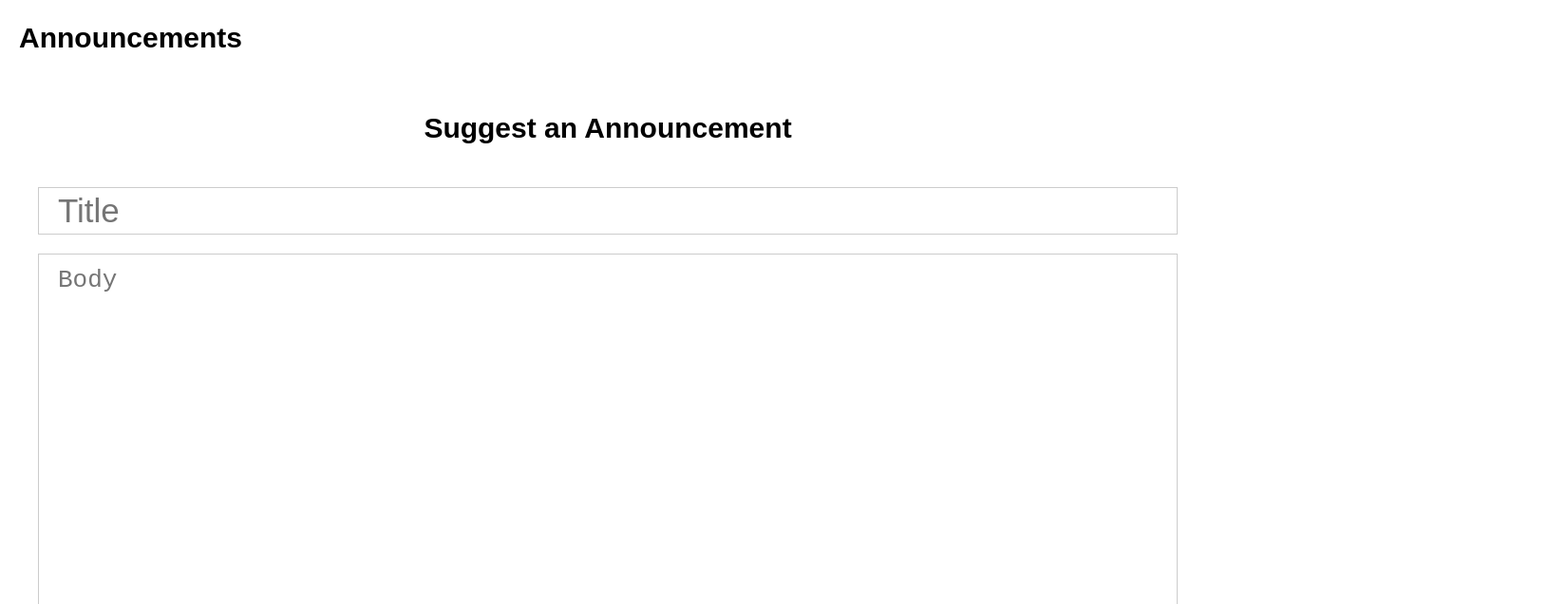
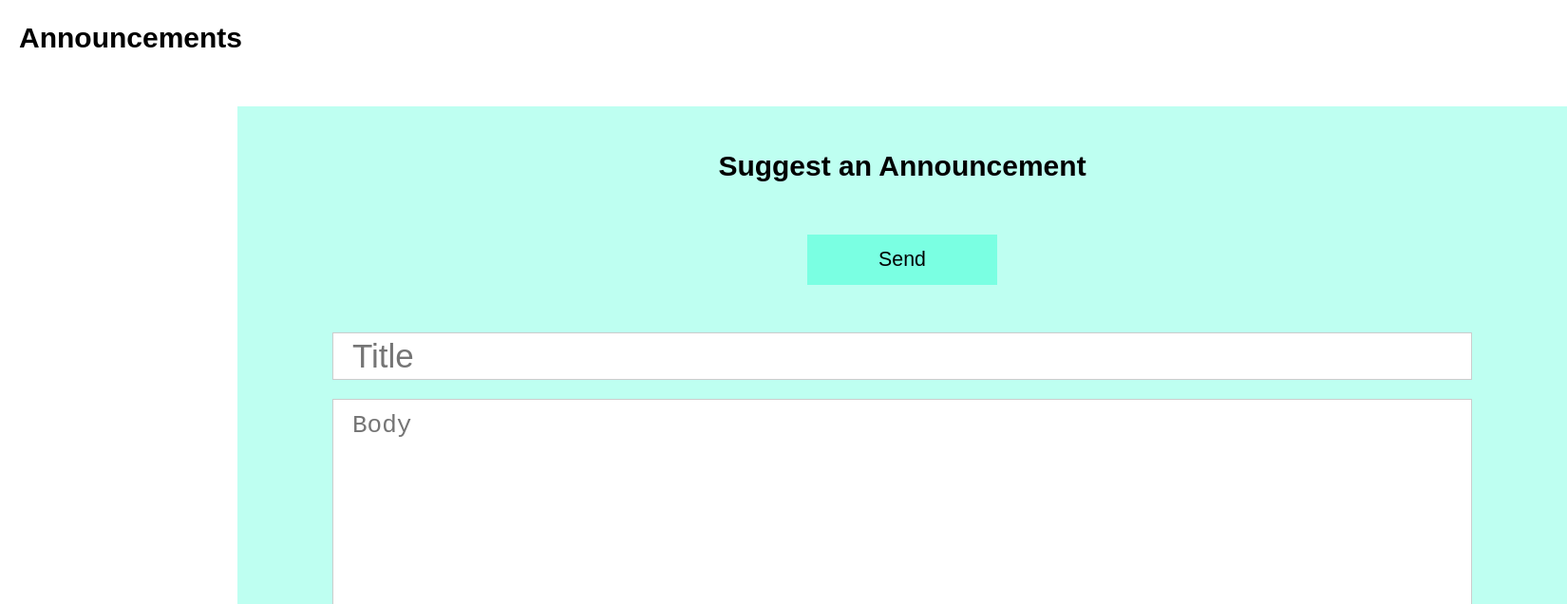
Before and after one commit to nionata/Bloom, a website: page client/announcements.html in a window 1280 px wide. Shown: the part 92-728 px from the top of the page at 95% size, 1650 px wide, since content can reach past the window. Drawn offline with nearby package versions, Linux system fonts and the light colour scheme; no server answers.

Commit message:
CSS changes and readded frontpage graphic

```diff
--- a/client/announcements.html
+++ b/client/announcements.html
@@ -70,9 +70,9 @@
 
         <div ng-controller="announcementController">
             <form novalidate class="simple-form">
+				<button type="Send" id="sendButton" ng-click="createAnnouncement(newAnnouncement)">Send</button> <br>
                 <input type="text" id="suggestTitle" ng-model="newAnnouncement.title" placeholder="Title"><br>
                 <textarea rows="10" cols="60" id="suggestContent" ng-model="newAnnouncement.content" placeholder="Body">
-				<button type="Send" id="sendButton" ng-click="createAnnouncement(newAnnouncement)">Send</button> <br>
 
             </form>
         </div>
--- a/client/styles/announcements.css
+++ b/client/styles/announcements.css
@@ -173,8 +173,14 @@ footer{
 }
 .box{
     margin-top: 50px;
+    padding-top: 20px;
     text-align: center;
+    align: center;
     margin-bottom: 60px;
+    height: 750px;
+    background-color: #befff1;
+    width: 1400px;
+    margin-left: 250px;
 }
 
 #suggestTitle{
@@ -200,5 +206,19 @@ footer{
 }
 
 #sendButton{
-    margin-top: 1000px;
+    background-color: #7affe2;
+    font-size: 16pt;
+    padding: 14px 20px;
+    text-align: center;
+    margin: 30px 0;
+    border: none;
+    cursor: pointer;
+    width: 200px;
 }
+
+#sendButton:hover {
+    background-color: #64e4c8;
+}
+#sendButton:active {
+    background-color: #48af99;
+}
--- a/client/styles/home.css
+++ b/client/styles/home.css
@@ -116,7 +116,8 @@ header a:hover{
 /*Showcase */
 
 #showcase{
-    min-height: 660px;
+    min-height: 860px;
+    background: url('../img/showcase.svg') no-repeat 10px -85px;
     text-align: center;
     color:#1fd3ac;
     background-size: cover;
```
Also changed, not shown: client/admin.html (+3 -2 lines), client/home.html (+2 -0 lines), client/styles/admin.css (+19 -1 lines).
